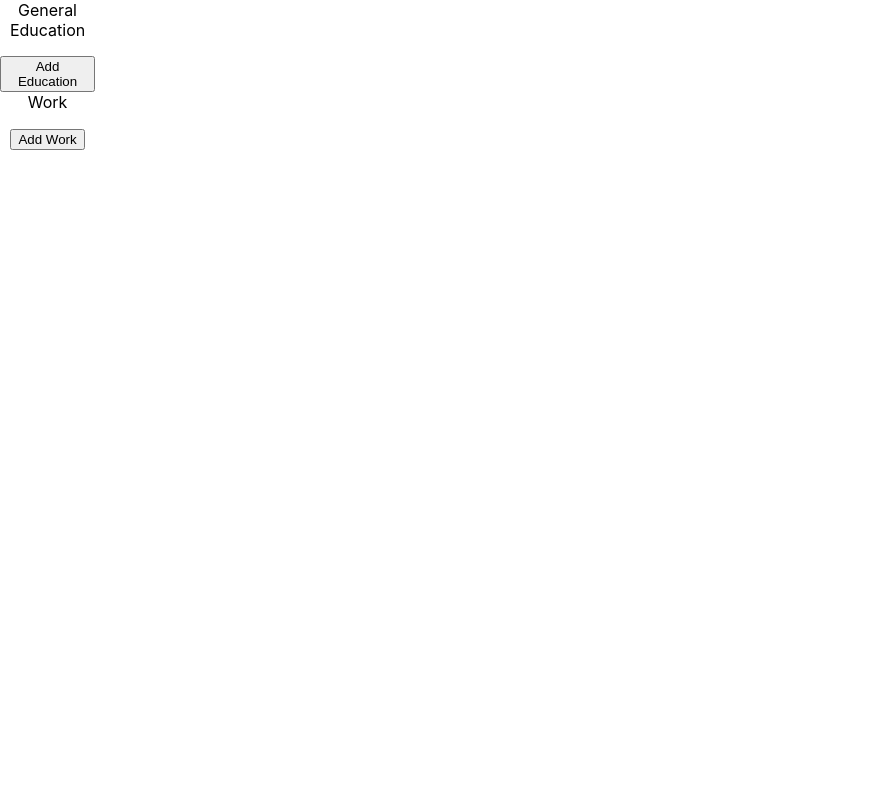
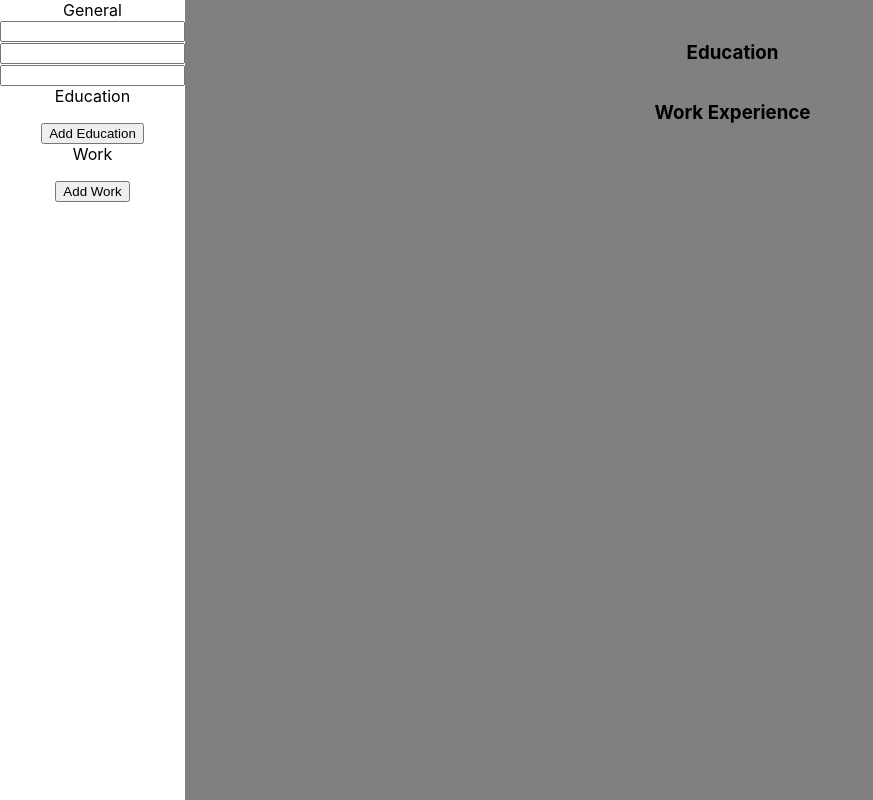
Before and after one commit to ijacobsen/cv-app, a React (Create React App) app: page / in a window 1280 px wide. Shown: the top 800 px of the page, without its empty margins (0-873 px from the left). Built offline with nearby package versions, Linux system fonts and the light colour scheme.

Commit message:
added general info form and display

```diff
--- a/src/App.css
+++ b/src/App.css
@@ -18,4 +18,6 @@
   flex-direction: column;
   justify-content: right;
   width: 100vw;
+  height: 100vw;
+  background-color: grey;
 }
--- a/src/App.js
+++ b/src/App.js
@@ -1,23 +1,35 @@
 import './App.css';
 import React, { useState, useEffect } from 'react';
+import uniqid from 'uniqid';
+
+// education components
 import EducationList from './components/EducationList'
 import AddEducationButton from './components/AddEducationButton';
 import RenderEducation from './components/RenderEducation';
+
+// work components
 import WorkList from './components/WorkList';
 import AddWorkButton from './components/AddWorkButton';
 import RenderWork from './components/RenderWork';
 
-import uniqid from 'uniqid';
+// general info components
+import InfoForm from './components/InfoForm';
+import RenderInfo from './components/RenderInfo';
 
 function App() {
 
-  // const [genInfo, setGenInfo] = useState('');
-
+  const [genInfo, setGenInfo] = useState({'name': ' ', 'email': ' ', 'phone': ' '});
   const [workList, setWorkList] = useState({});
   const [edList, setEdList] = useState({});
 
   // print education list to console on change
   //useEffect(() => {console.log(edList)}, [edList]);
+
+  const updateInfoHandler = (userInput) => {
+    setGenInfo((prevState) => {
+      return {userInput}
+    })
+  }
 
 
   const updateWorkHandler = (userInput) => {
@@ -87,6 +99,9 @@ function App() {
     <div className="App">
       <div className='dataEntry'>
         <div className="section"> General </div>
+          <InfoForm
+            genInfo={[genInfo, setGenInfo]}
+          />
         <div className="section"> Education
           <EducationList
             edItems={edList}
@@ -107,10 +122,19 @@ function App() {
         </div>
       </div>
       <div className='dataDisplay'>
+        <div className='displaySection' id='general'>
+          <RenderInfo
+            genInfo={genInfo}
+          />
+        </div>
         <div className='displaySection' id='education'>
+          <h3> Education </h3>
           <RenderEducation
             edItems={edList}
           />
+        </div>
+        <div className='displaySection' id='work'>
+          <h3> Work Experience </h3>
           <RenderWork
             workItems={workList}
           />
--- /dev/null
+++ b/src/components/InfoForm.js
@@ -0,0 +1,63 @@
+import React, { useEffect, useState } from 'react';
+
+const InfoForm = (props) => {
+
+    //const [userInput, setUserInput] = useState(props.genInfo)
+    //useEffect(() => {props.onUpdateWorkData(userInput)}, [userInput]);
+    const [userInput, setUserInput] = props.genInfo;
+
+
+
+    const nameChangeHandler = (e) => {
+
+        // passing a function to update state beats race conditions
+        setUserInput((prevState) => {
+            return {...prevState, name: e.target.value}
+        });
+
+    };
+
+    const emailChangeHandler = (e) => {
+        setUserInput((prevState) => {
+            return {...prevState, email: e.target.value}
+        })
+
+    }
+
+    const phoneChangeHandler = (e) => {
+        setUserInput((prevState) => {
+            return {...prevState, phone: e.target.value}
+        })
+
+    }
+
+    return (
+        <form>
+            <div className='info__controls'>
+                <div className='info__control'>
+                    <input
+                        placeholder='name'
+                        type='text'
+                        onChange={nameChangeHandler}
+                        value={userInput.name} />
+                </div>
+                <div className='info__control'>
+                    <input
+                        placeholder='email'
+                        type='text'
+                        onChange={emailChangeHandler}
+                        value={userInput.email} />
+                </div>
+                <div className='info__control'>
+                    <input
+                        placeholder='phone'
+                        type='text'
+                        onChange={phoneChangeHandler}
+                        value={userInput.phone} />
+                </div>
+            </div>
+        </form>
+    )
+}
+
+export default InfoForm;
--- /dev/null
+++ b/src/components/RenderInfo.js
@@ -0,0 +1,13 @@
+const RenderInfo = (props) => {
+
+    return (
+        <div>
+            <h3> {props.genInfo['name']} </h3>
+            <h5> {props.genInfo['email']} </h5>
+            <h5> {props.genInfo['phone']} </h5>
+        </div>
+
+    )
+}
+
+export default RenderInfo;
```
